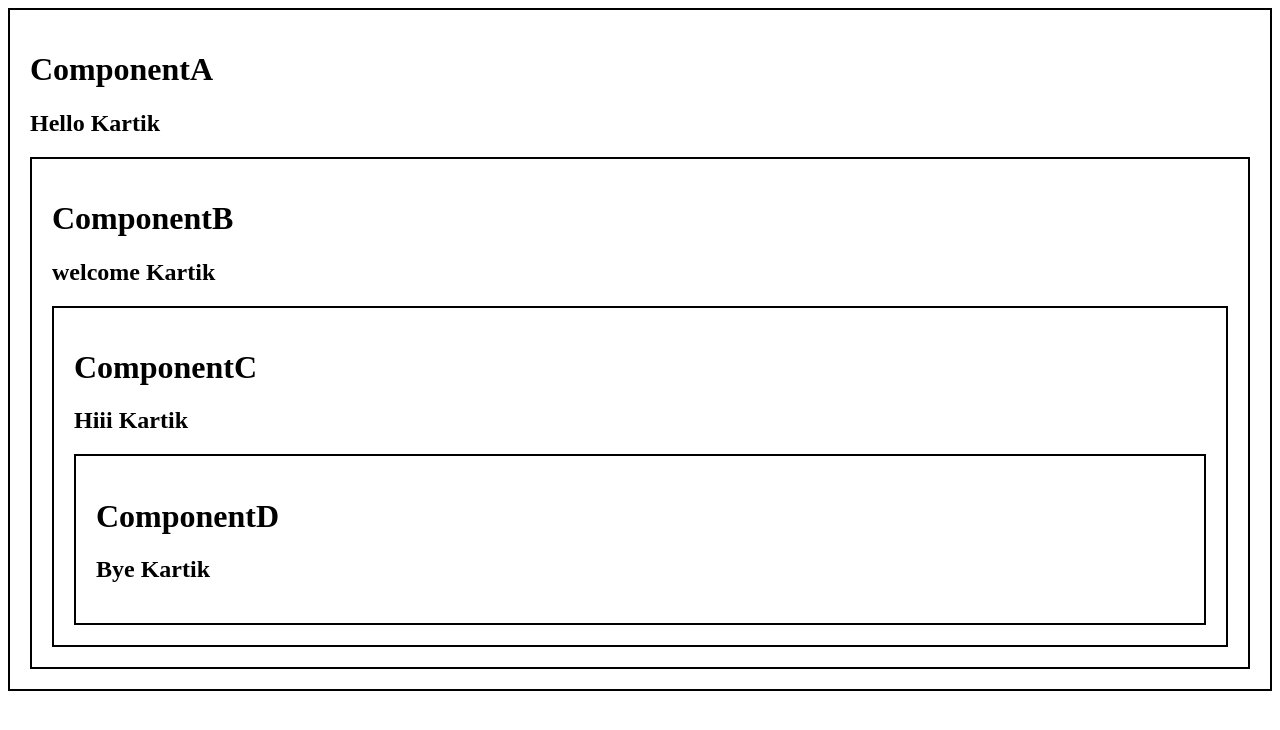
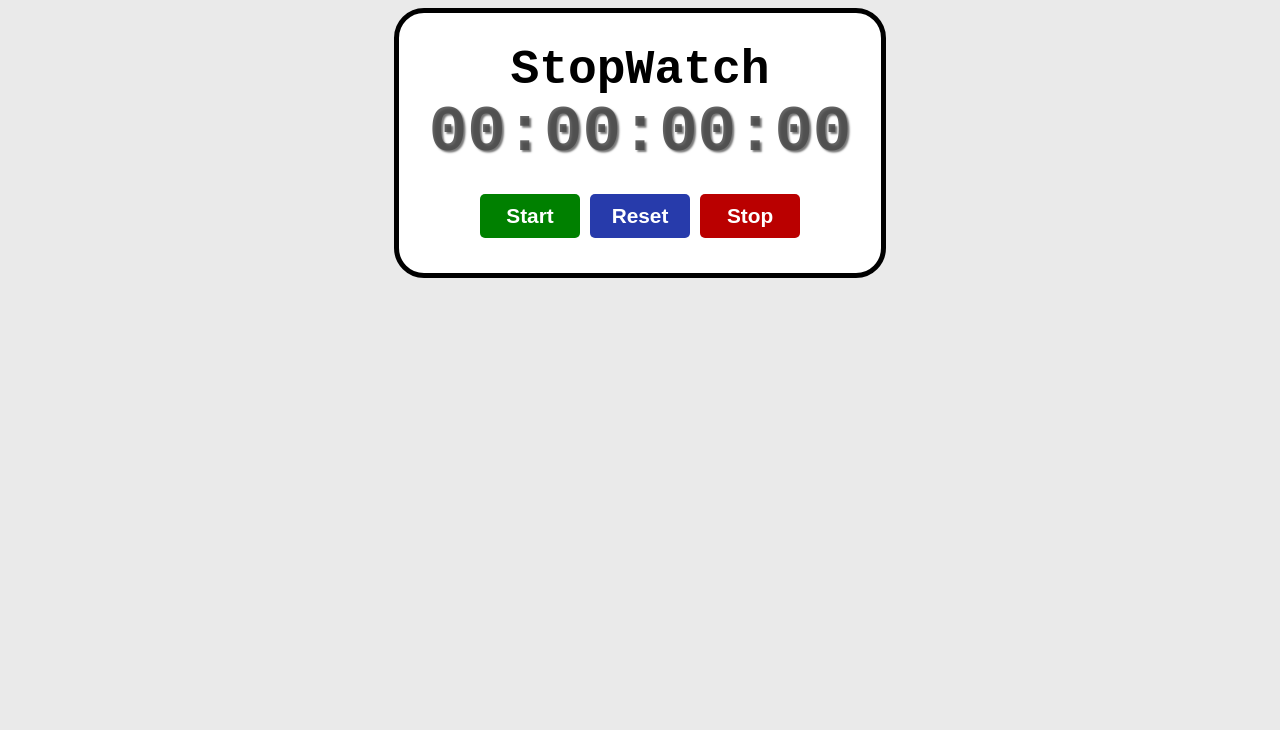
Before and after one commit to Kartikds09/React-Tutorial, a React (Vite) app: page / in a window 1280 px wide. Shown: the top 730 px of the page. Built offline with nearby package versions, Linux system fonts and the light colour scheme.

Commit message:
stopwatch

```diff
--- /dev/null
+++ b/src/Stopwatch/StopWatch.jsx
@@ -0,0 +1,68 @@
+import React, { useState, useEffect, useRef, useContext } from "react";
+
+function StopWatch() {
+  const [isRunning, setIsRunning] = useState(false);
+  const [elapseTime, setElapseTime] = useState(0);
+
+  const IntervalIdRef = useRef(null);
+  const startTimeRef = useRef(0);
+
+  useEffect(() => {
+    if(isRunning){
+        IntervalIdRef.current = setInterval(()=>{
+            setElapseTime(Date.now() - startTimeRef.current);
+        },10)
+    }
+
+    return() => {
+        clearInterval(IntervalIdRef.current);
+    }
+  }, [isRunning]);
+
+  function start(){
+    setIsRunning(true);
+    startTimeRef.current = Date.now() - elapseTime;
+}
+
+function reset(){
+    setIsRunning(false);
+    setElapseTime(0);
+}
+
+function stop() {
+    setIsRunning(false);
+
+
+}
+
+  function formatTime() {
+
+    let hours = Math.floor(elapseTime / (1000 * 60 * 60));
+    let minutes = Math.floor(elapseTime / (1000 * 60) % 60);
+    let seconds = Math.floor(elapseTime / (1000) % 60);
+    let milliseconds = Math.floor((elapseTime  % 1000)/10);
+
+    hours = String(hours).padStart(2,"0");
+    minutes = String(minutes).padStart(2,"0");
+    seconds = String(seconds).padStart(2,"0");
+    milliseconds = String(milliseconds).padStart(2,"0");
+
+    return `${hours}:${minutes}:${seconds}:${milliseconds}`;
+  }
+
+  return (
+    <>
+      <div className="stopwatch">
+        <h1>StopWatch</h1>
+        <div className="display">{formatTime()}</div>
+        <div className="controls">
+            <button className="start-btn" onClick={start}>Start</button>
+            <button className="reset-btn" onClick={reset}>Reset</button>
+            <button className="stop-btn" onClick={stop}>Stop</button>
+        </div>
+      </div>
+    </>
+  );
+}
+
+export default StopWatch;
--- /dev/null
+++ b/src/Stopwatch/style_stopWatch.css
@@ -0,0 +1,69 @@
+body{
+    display: flex;
+    flex-direction: column;
+    align-items: center;
+    background-color: rgba(218, 218, 218, 0.559);
+    box-sizing: border-box;
+}
+
+.stopwatch{
+    font-family: monospace;
+    display: flex;
+    flex-direction: column;
+    align-items: center;
+    border: 5px solid;
+    padding: 30px;
+    border-radius: 30px;
+    background-color: white;
+}
+
+.stopwatch h1{
+    margin-top: 0;
+    margin-bottom: 0;
+    font-size: 3rem;
+}
+
+.display{
+    font-size: 4rem;
+    font-weight: bold;
+    color: rgba(74, 74, 74, 0.861);
+    text-shadow: 2px 2px 2px rgba(0, 0, 0, 0.537);
+    margin-bottom: 20px;
+}
+
+.controls button{
+    font-size: 1.3rem;
+    font-weight: bold;
+    padding: 10px 15px;
+    min-width: 100px;
+    margin: 5px;
+    border: none;
+    border-radius: 5px;
+    cursor: pointer;
+    color: white;
+    transition: background-color 0.25s ease-in;
+}
+
+.start-btn{
+    background-color: green;
+}
+
+.start-btn:hover{
+    background-color: rgb(26, 103, 26);
+}
+
+.reset-btn{
+    background-color: rgb(39, 59, 171);
+}
+
+.reset-btn:hover{
+    background-color: rgb(4, 16, 143);
+}
+
+.stop-btn{
+    background-color: rgb(186, 0, 0);
+}
+
+.stop-btn:hover{
+    background-color: rgb(115, 3, 3);
+}
--- a/src/main.jsx
+++ b/src/main.jsx
@@ -14,16 +14,23 @@ import App_updObjState from './App_updObjState.jsx'
 import App_updArrState from './App_updArrState.jsx'
 import App_updObjArrCars from './App_updArrObjCars.jsx'
 
-import ToDoList from './ToDo-List/toDoList.jsx'
+// import ToDoList from './ToDo-List/toDoList.jsx'
 // import "./style_todo.css"
 
 // import App_useEffect from './useEffect/App_useEffect.jsx'
-import App_height_width from './useEffect/App_height_width.jsx'
-import App_Clock from './Clock/App_clock.jsx'
+// import App_height_width from './useEffect/App_height_width.jsx'
+
+// import App_Clock from './Clock/App_clock.jsx'
 // import "./Clock/Clock.css"
 
-import App_useContext from './useContext/useContext.jsx'
-import "./useContext/style_context.css"
+// import App_useContext from './useContext/useContext.jsx'
+// import "./useContext/style_context.css"
+
+import App_useRef from "./useRef-hook/App_useRef.jsx";
+
+
+import StopWatch from './Stopwatch/StopWatch.jsx'
+import "./Stopwatch/style_stopWatch.css"
 
 ReactDOM.createRoot(document.getElementById("root")).render(
   <React.StrictMode>
@@ -43,7 +50,10 @@ ReactDOM.createRoot(document.getElementById("root")).render(
       {/* <ToDoList/> */}
       {/* <App_Clock/> */}
 
-      <App_useContext/>
+      {/* <App_useContext/> */}
+      {/* <App_useRef/> */}
+
+      <StopWatch/>
 
   </React.StrictMode>
 );
--- /dev/null
+++ b/src/useRef-hook/App_useRef.jsx
@@ -0,0 +1,70 @@
+
+// useState() = Re-renders the component when the state value changes.
+
+// useRef() =  "use Reference" Does not cause re-renders when its value changes.
+//              When you want a component to "remember" some information,
+//              but you don't want that information to trigger new renders.
+//              1.Accessing/ Interacting with DOM elements
+//              2.Handling Focus, Animations, and Transitions
+//              3.Managing Timers and Intervals
+
+
+import React,{useState,useEffect,useRef} from "react";
+
+function App_useRef(){
+
+    // let [number,setNumber] = useState(0);
+    const inputRef1 = useRef(null);
+    const inputRef2 = useRef(null);
+    const inputRef3 = useRef(null);
+
+    useEffect(()=>{
+        console.log('component rendered');
+        console.log(inputRef1)
+    },)
+
+    function handleClk1(){
+        // setNumber(n => n + 1);
+        // ref.current++;
+        inputRef1.current.focus();
+        inputRef1.current.style.backgroundColor = "Yellow"
+        inputRef2.current.style.backgroundColor = ""
+        inputRef3.current.style.backgroundColor = ""
+    }
+
+    function handleClk2(){
+        // setNumber(n => n + 1);
+        // ref.current++;
+        inputRef2.current.focus();
+        inputRef2.current.style.backgroundColor = "Yellow"
+        inputRef1.current.style.backgroundColor = ""
+        inputRef3.current.style.backgroundColor = ""
+    }
+
+    function handleClk3(){
+        // setNumber(n => n + 1);
+        // ref.current++;
+        inputRef3.current.focus();
+        inputRef3.current.style.backgroundColor = "Yellow"
+        inputRef1.current.style.backgroundColor = ""
+        inputRef2.current.style.backgroundColor = ""
+    }
+
+    return(
+        <>
+        <div>
+        <button onClick={handleClk1}>Click Me1</button>
+        <input ref={inputRef1} />
+        <br />
+        <button onClick={handleClk2}>Click Me2</button>
+        <input ref={inputRef2} />
+
+        <br />
+        <button onClick={handleClk3}>Click Me3</button>
+        <input ref={inputRef3} />
+        </div>
+        </>
+    )
+}
+
+export default App_useRef
```
